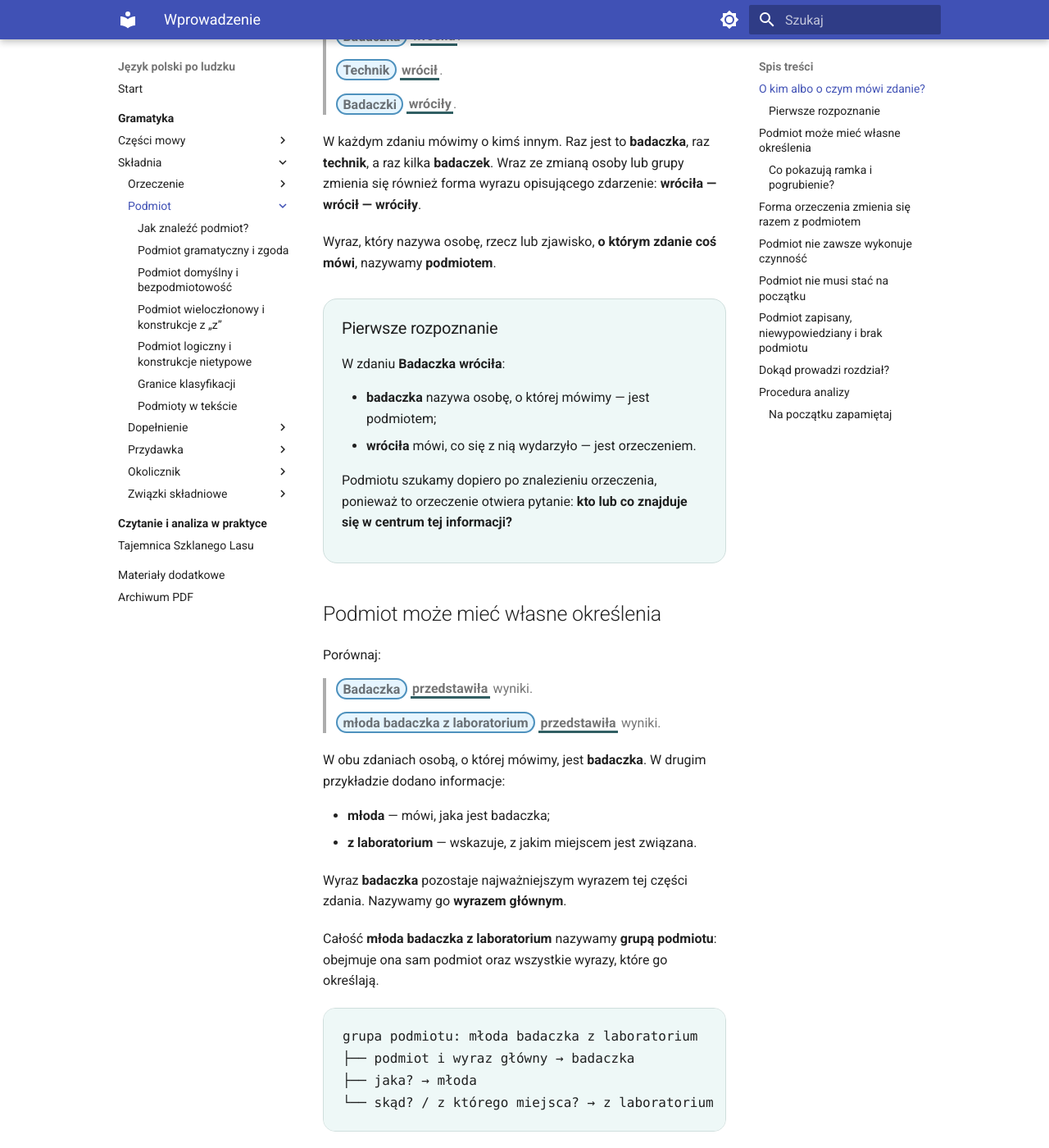
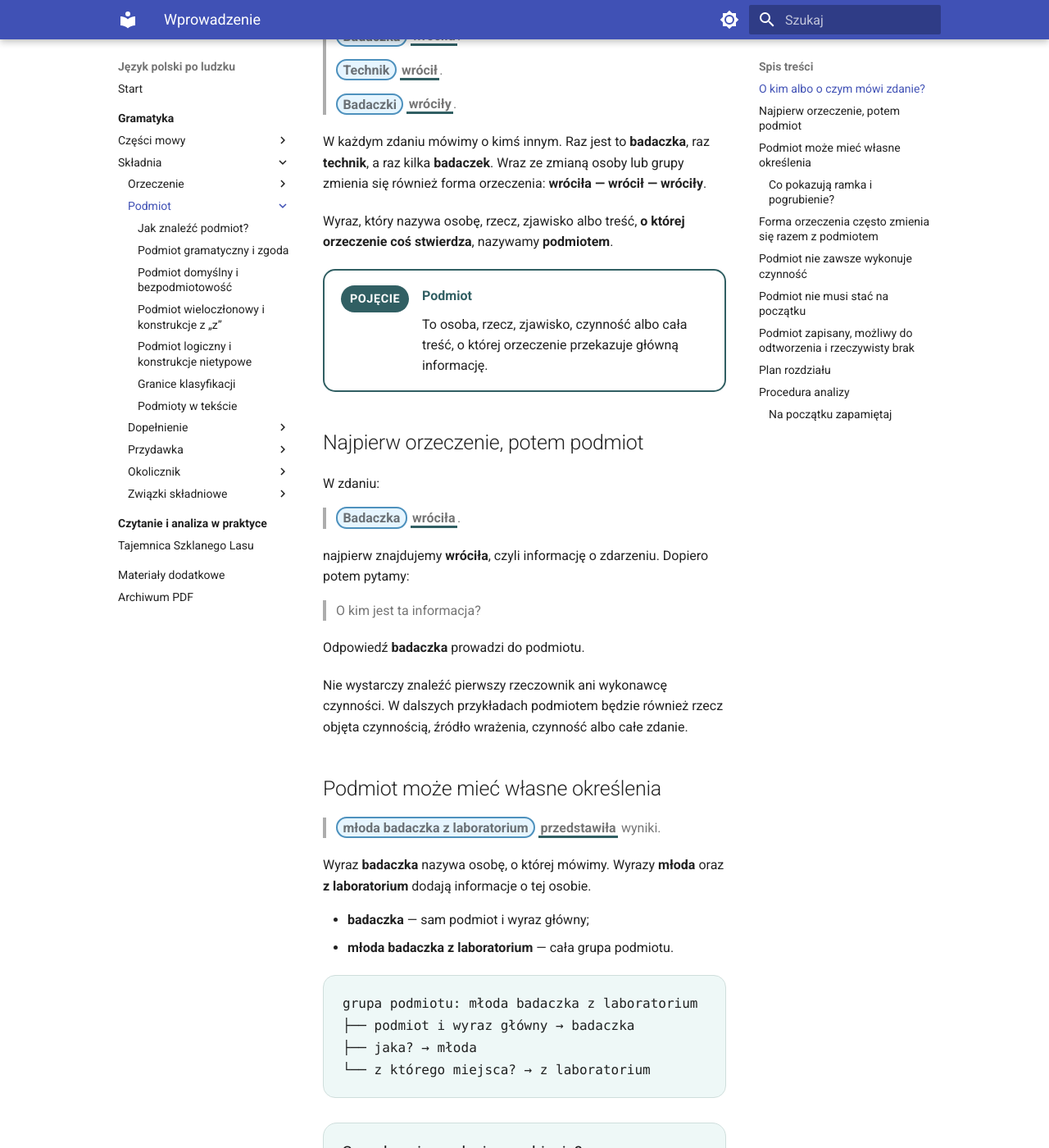
Before and after one commit to dchorazkiewicz/SP_JP, an MkDocs documentation site: the page built from docs/gramatyka/skladnia/podmiot/index.md, in a window 1280 px wide and 1400 px high, scrolled down 249 px. Shown: the whole window at 82% size. Built offline with MkDocs 1.6.1 and Material for MkDocs 9.7.7, drawn with Linux system fonts in a browser that asks for light colours; some of the changed text lies outside the part shown.

Commit message:
Dodaj nową lekcję do mapy działu podmiotu

```diff
--- a/docs/gramatyka/skladnia/podmiot/index.md
+++ b/docs/gramatyka/skladnia/podmiot/index.md
@@ -12,58 +12,55 @@
 
 > <span class="subject-mark subject-mark--grammatical"><strong>Badaczki</strong></span> <span class="subject-predicate">wróciły</span>.
 
-W każdym zdaniu mówimy o kimś innym. Raz jest to **badaczka**, raz **technik**, a raz kilka **badaczek**. Wraz ze zmianą osoby lub grupy zmienia się również forma wyrazu opisującego zdarzenie: **wróciła — wrócił — wróciły**.
+W każdym zdaniu mówimy o kimś innym. Raz jest to **badaczka**, raz **technik**, a raz kilka **badaczek**. Wraz ze zmianą osoby lub grupy zmienia się również forma orzeczenia: **wróciła — wrócił — wróciły**.
 
-Wyraz, który nazywa osobę, rzecz lub zjawisko, **o którym zdanie coś mówi**, nazywamy **podmiotem**.
+Wyraz, który nazywa osobę, rzecz, zjawisko albo treść, **o której orzeczenie coś stwierdza**, nazywamy **podmiotem**.
 
-<div class="subject-summary" markdown>
+<div class="subject-concept">
+  <span class="subject-concept__label">Pojęcie</span>
+  <strong>Podmiot</strong>
+  <p>To osoba, rzecz, zjawisko, czynność albo cała treść, o której orzeczenie przekazuje główną informację.</p>
+</div>
 
-### Pierwsze rozpoznanie
+## Najpierw orzeczenie, potem podmiot
 
-W zdaniu **Badaczka wróciła**:
+W zdaniu:
 
-- **badaczka** nazywa osobę, o której mówimy — jest podmiotem;
-- **wróciła** mówi, co się z nią wydarzyło — jest orzeczeniem.
+> <span class="subject-mark subject-mark--grammatical"><strong>Badaczka</strong></span> <span class="subject-predicate">wróciła</span>.
 
-Podmiotu szukamy dopiero po znalezieniu orzeczenia, ponieważ to orzeczenie otwiera pytanie: **kto lub co znajduje się w centrum tej informacji?**
+najpierw znajdujemy **wróciła**, czyli informację o zdarzeniu. Dopiero potem pytamy:
 
-</div>
+> O kim jest ta informacja?
+
+Odpowiedź **badaczka** prowadzi do podmiotu.
+
+Nie wystarczy znaleźć pierwszy rzeczownik ani wykonawcę czynności. W dalszych przykładach podmiotem będzie również rzecz objęta czynnością, źródło wrażenia, czynność albo całe zdanie.
 
 ## Podmiot może mieć własne określenia
 
-Porównaj:
-
-> <span class="subject-mark subject-mark--grammatical"><strong>Badaczka</strong></span> <span class="subject-predicate">przedstawiła</span> wyniki.
-
 > <span class="subject-mark subject-mark--grammatical">młoda <strong>badaczka</strong> z laboratorium</span> <span class="subject-predicate">przedstawiła</span> wyniki.
 
-W obu zdaniach osobą, o której mówimy, jest **badaczka**. W drugim przykładzie dodano informacje:
+Wyraz **badaczka** nazywa osobę, o której mówimy. Wyrazy **młoda** oraz **z laboratorium** dodają informacje o tej osobie.
 
-- **młoda** — mówi, jaka jest badaczka;
-- **z laboratorium** — wskazuje, z jakim miejscem jest związana.
-
-Wyraz **badaczka** pozostaje najważniejszym wyrazem tej części zdania. Nazywamy go **wyrazem głównym**.
-
-Całość **młoda badaczka z laboratorium** nazywamy **grupą podmiotu**: obejmuje ona sam podmiot oraz wszystkie wyrazy, które go określają.
+- **badaczka** — sam podmiot i wyraz główny;
+- **młoda badaczka z laboratorium** — cała grupa podmiotu.
 
 <div class="subject-tree">grupa podmiotu: młoda badaczka z laboratorium
 ├── podmiot i wyraz główny → badaczka
 ├── jaka? → młoda
-└── skąd? / z którego miejsca? → z laboratorium</div>
+└── z którego miejsca? → z laboratorium</div>
 
 <div class="subject-summary" markdown>
 
 ### Co pokazują ramka i pogrubienie?
 
 - Kolorowa ramka obejmuje całą **grupę podmiotu**.
-- Pogrubienie wskazuje sam **podmiot**, czyli wyraz główny tej grupy.
-- Okoliczniki i dopełnienia zależne od orzeczenia pozostają poza ramką.
-
-W zdaniu **Młoda badaczka z laboratorium przedstawiła wyniki rano** ramka obejmuje wyrazy **młoda badaczka z laboratorium**, ale nie obejmuje wyrazów **wyniki** ani **rano**.
+- Pogrubienie wskazuje sam **podmiot** albo wyraz główny grupy.
+- Okoliczniki i dopełnienia związane z orzeczeniem pozostają poza ramką.
 
 </div>
 
-## Forma orzeczenia zmienia się razem z podmiotem
+## Forma orzeczenia często zmienia się razem z podmiotem
 
 > <span class="subject-mark subject-mark--grammatical"><strong>Badaczka</strong></span> <span class="subject-predicate">pracuje</span>.
 
@@ -73,21 +70,22 @@
 
 > <span class="subject-mark subject-mark--grammatical"><strong>Badaczka</strong></span> <span class="subject-predicate">wróciła</span>.
 
-Forma orzeczenia dostosowuje się do liczby, osoby, a w niektórych formach także do rodzaju podmiotu. Takie dostosowanie nazywamy **zgodą podmiotu z orzeczeniem**.
+Forma orzeczenia dostosowuje się do osoby, liczby, a w niektórych czasach również do rodzaju podmiotu. Takie dostosowanie nazywamy **zgodą podmiotu z orzeczeniem**.
 
-Zgoda jest ważną wskazówką, ale nie zawsze wystarcza sama. W dalszych lekcjach pojawią się konstrukcje takie jak **pięciu uczniów przyszło** albo **Marty nie było**, w których budowa jest mniej typowa.
+Zgoda jest ważną wskazówką, ale nie rozstrzyga każdego przypadku. Przy grupach liczebnikowych, nazwach zbiorowości i konstrukcjach braku forma może wyglądać inaczej.
 
 ## Podmiot nie zawsze wykonuje czynność
 
 <div class="subject-series">
   <div class="subject-row"><span class="subject-badge">czynność</span><p><span class="subject-mark subject-mark--grammatical"><strong>Technik</strong></span> <span class="subject-predicate">naprawił</span> czujnik.</p><span class="subject-note">wykonawca</span></div>
-  <div class="subject-row"><span class="subject-badge">stan</span><p><span class="subject-mark subject-mark--grammatical"><strong>Technik</strong></span> <span class="subject-predicate">jest zmęczony</span>.</p><span class="subject-note">osoba w określonym stanie</span></div>
-  <div class="subject-row"><span class="subject-badge">położenie</span><p>Na stole <span class="subject-predicate">leży</span> <span class="subject-mark subject-mark--grammatical"><strong>raport</strong></span>.</p><span class="subject-note">rzecz, której położenie opisujemy</span></div>
-  <div class="subject-row"><span class="subject-badge">wrażenie</span><p>Marcie <span class="subject-predicate">podoba się</span> <span class="subject-mark subject-mark--grammatical"><strong>muzyka</strong></span>.</p><span class="subject-note">to, co wywołuje wrażenie</span></div>
+  <div class="subject-row"><span class="subject-badge">stan</span><p><span class="subject-mark subject-mark--grammatical"><strong>Technik</strong></span> <span class="subject-predicate">jest zmęczony</span>.</p><span class="subject-note">osoba w stanie</span></div>
+  <div class="subject-row"><span class="subject-badge">położenie</span><p>Na stole <span class="subject-predicate">leży</span> <span class="subject-mark subject-mark--grammatical"><strong>raport</strong></span>.</p><span class="subject-note">rzecz lokalizowana</span></div>
+  <div class="subject-row"><span class="subject-badge">wrażenie</span><p>Marcie <span class="subject-predicate">podoba się</span> <span class="subject-mark subject-mark--grammatical"><strong>muzyka</strong></span>.</p><span class="subject-note">źródło wrażenia</span></div>
   <div class="subject-row"><span class="subject-badge">strona bierna</span><p><span class="subject-mark subject-mark--grammatical"><strong>Czujnik</strong></span> <span class="subject-predicate">został naprawiony</span> przez technika.</p><span class="subject-note">rzecz objęta czynnością</span></div>
+  <div class="subject-row"><span class="subject-badge">czynność jako temat</span><p><span class="subject-mark subject-mark--grammatical"><strong>Czytać</strong></span> <span class="subject-predicate">jest przyjemnie</span>.</p><span class="subject-note">bezokolicznik</span></div>
 </div>
 
-Definicja „podmiot to wykonawca czynności” działa tylko w części zdań. Bezpieczniej powiedzieć: **podmiot nazywa osobę, rzecz lub treść, o której orzeczenie coś stwierdza**.
+Definicja „podmiot to wykonawca czynności” działa tylko w części zdań. Bezpieczniej powiedzieć: **podmiot nazywa to, o czym orzeczenie coś stwierdza**.
 
 ## Podmiot nie musi stać na początku
 
@@ -97,57 +95,57 @@
 
 > Na biurku <span class="subject-predicate">leży</span> <span class="subject-mark subject-mark--grammatical">ważny <strong>dokument</strong></span>.
 
-Pozycja wyrazu nie decyduje o jego funkcji. Podmiot może stać przed orzeczeniem, po nim, a czasem w ogóle nie być zapisany jako osobny wyraz.
+Pozycja nie decyduje o funkcji. Podmiot może stać przed orzeczeniem albo po nim, a czasem nie być zapisany jako osobny wyraz.
 
-## Podmiot zapisany, niewypowiedziany i brak podmiotu
+## Podmiot zapisany, możliwy do odtworzenia i rzeczywisty brak
 
 <div class="subject-comparison">
   <div class="subject-comparison-item"><span class="subject-comparison-label">zapisany</span><p><span class="subject-mark subject-mark--grammatical"><strong>Uczestnicy</strong></span> <span class="subject-predicate">wrócili</span>.</p><p>Wyraz nazywający osoby znajduje się w zdaniu.</p></div>
   <div class="subject-comparison-item"><span class="subject-comparison-label">możliwy do odtworzenia</span><p><span class="subject-predicate">Wróciliśmy</span>. <span class="subject-mark subject-mark--implicit">Mówimy o: <strong>my</strong>.</span></p><p>Końcówka czasownika pozwala ustalić osobę.</p></div>
-  <div class="subject-comparison-item"><span class="subject-comparison-label">nie występuje</span><p><span class="subject-predicate">Zagrzmiało</span>. <span class="subject-mark subject-mark--none">Brak podmiotu.</span></p><p>Zdanie opisuje zjawisko bez wskazywania osoby lub rzeczy, o której można orzekać w zwykły sposób.</p></div>
+  <div class="subject-comparison-item"><span class="subject-comparison-label">nie występuje</span><p><span class="subject-predicate">Zagrzmiało</span>. <span class="subject-mark subject-mark--none">Brak podmiotu.</span></p><p>Nie można odtworzyć osoby ani rzeczy będącej podmiotem.</p></div>
 </div>
 
 Dopiero po zauważeniu tej różnicy wprowadzamy nazwy:
 
-- podmiot zapisany w zdaniu nazywamy **jawnym**;
-- podmiot możliwy do odtworzenia z formy czasownika lub kontekstu nazywamy **domyślnym**;
-- niektóre zdania są **bezpodmiotowe**, ponieważ podmiotu nie można i nie należy do nich dopisywać.
+- podmiot zapisany w zdaniu — **jawny**;
+- podmiot możliwy do odtworzenia — **domyślny**;
+- zdanie, w którym podmiotu nie ma — **bezpodmiotowe**.
 
-## Dokąd prowadzi rozdział?
-
-Najpierw nauczymy się rozpoznawać podmiot w prostym zdaniu. Potem zobaczymy, jak może być wyrażony, dlaczego czasem nie jest zapisany, jak działa kilka równorzędnych podmiotów oraz co dzieje się w mniej typowych konstrukcjach.
+## Plan rozdziału
 
 <div class="subject-topic-grid">
   <a class="subject-topic-card" href="rozpoznawanie/"><span class="subject-topic-number">01</span><strong>Jak znaleźć podmiot?</strong><span>Od orzeczenia do osoby, rzeczy lub treści, o której mówi zdanie.</span></a>
-  <a class="subject-topic-card" href="podmiot-gramatyczny-i-sposoby-wyrazania/"><span class="subject-topic-number">02</span><strong>Podmiot gramatyczny</strong><span>Rzeczowniki, zaimki, wyrazy użyte jak rzeczowniki oraz budowa grupy podmiotu.</span></a>
-  <a class="subject-topic-card" href="podmiot-domyslny-i-zdania-bezpodmiotowe/"><span class="subject-topic-number">03</span><strong>Podmiot domyślny i bezpodmiotowość</strong><span>Kiedy osobę odtwarzamy z formy lub kontekstu, a kiedy podmiotu naprawdę nie ma.</span></a>
+  <a class="subject-topic-card" href="podmiot-gramatyczny-i-sposoby-wyrazania/"><span class="subject-topic-number">02</span><strong>Podmiot gramatyczny</strong><span>Rzeczowniki, zaimki, wyrazy użyte rzeczownikowo i grupa podmiotu.</span></a>
+  <a class="subject-topic-card" href="podmiot-domyslny-i-zdania-bezpodmiotowe/"><span class="subject-topic-number">03</span><strong>Podmiot domyślny i bezpodmiotowość</strong><span>Kiedy osobę odtwarzamy, a kiedy podmiotu naprawdę nie ma.</span></a>
   <a class="subject-topic-card" href="podmiot-wieloczlonowy/"><span class="subject-topic-number">04</span><strong>Więcej niż jeden człon</strong><span>Połączenia przez <em>i</em>, <em>albo</em> oraz konstrukcje z przyimkiem <em>z</em>.</span></a>
-  <a class="subject-topic-card" href="podmiot-logiczny-i-konstrukcje-nietypowe/"><span class="subject-topic-number">05</span><strong>Konstrukcje nietypowe</strong><span>Brak i nieobecność, liczebniki, bezokolicznik oraz całe zdanie w funkcji podmiotu.</span></a>
-  <a class="subject-topic-card" href="granice-klasyfikacji/"><span class="subject-topic-number">06</span><strong>Granice klasyfikacji</strong><span>Zdania podobne z wyglądu, ale zbudowane według innych zasad.</span></a>
-  <a class="subject-topic-card" href="podmioty-w-tekscie/"><span class="subject-topic-number">07</span><strong>Podmioty w tekście</strong><span>Spójna opowieść, kontrola zakresu i uzasadnianie rozpoznań.</span></a>
+  <a class="subject-topic-card" href="podmiot-logiczny-i-konstrukcje-nietypowe/"><span class="subject-topic-number">05</span><strong>Podmiot logiczny i liczebnikowy</strong><span>Brak, nieobecność, przybywanie, ubywanie oraz grupy ilościowe.</span></a>
+  <a class="subject-topic-card" href="podmiot-wyrazony-czynnoscia-i-zdaniem/"><span class="subject-topic-number">06</span><strong>Czynność i całe zdanie jako podmiot</strong><span>Bezokolicznik, treść z własnym orzeczeniem oraz granice z dopełnieniem i bezpodmiotowością.</span></a>
+  <a class="subject-topic-card" href="granice-klasyfikacji/"><span class="subject-topic-number">07</span><strong>Granice klasyfikacji</strong><span>Zdania podobne z wyglądu, ale zbudowane według innych zasad.</span></a>
+  <a class="subject-topic-card" href="podmioty-w-tekscie/"><span class="subject-topic-number">08</span><strong>Podmioty w tekście</strong><span>Spójna opowieść, kontrola zakresu i uzasadnianie rozpoznań.</span></a>
 </div>
 
 ## Procedura analizy
 
 <div class="subject-checklist">
-  <div><strong>Znajdź orzeczenie.</strong> Ustal, jaka informacja tworzy centrum zdania.</div>
+  <div><strong>Znajdź pełne orzeczenie.</strong> Ustal, jaka informacja tworzy centrum zdania.</div>
   <div><strong>Zapytaj, o kim albo o czym jest ta informacja.</strong> Nie wybieraj automatycznie pierwszego rzeczownika.</div>
   <div><strong>Sprawdź formę orzeczenia.</strong> Zobacz, czy zmienia się razem z rozpoznanym podmiotem.</div>
   <div><strong>Oddziel podmiot od jego określeń.</strong> Wskaż wyraz główny oraz całą grupę podmiotu.</div>
   <div><strong>Sprawdź, czy podmiot jest zapisany.</strong> Może być jawny, domyślny albo nie występować.</div>
-  <div><strong>Dopiero potem nazwij dokładny typ konstrukcji.</strong> Termin ma podsumować analizę, a nie ją zastąpić.</div>
+  <div><strong>Uwzględnij nietypowe postacie.</strong> Podmiotem może być grupa liczebnikowa, bezokolicznik albo całe zdanie.</div>
+  <div><strong>Dopiero potem nazwij dokładny typ konstrukcji.</strong></div>
 </div>
 
 <div class="subject-summary" markdown>
 
 ### Na początku zapamiętaj
 
-- Podmiot nazywa osobę, rzecz lub treść, o której orzeczenie coś stwierdza.
+- Podmiot nazywa osobę, rzecz, zjawisko, czynność albo treść, o której orzeczenie coś stwierdza.
 - Podmiot nie zawsze jest wykonawcą czynności.
 - Nie musi stać na początku zdania.
 - W grupie podmiotu pogrubienie wskazuje sam podmiot, a ramka obejmuje także jego określenia.
 - Forma orzeczenia często dostosowuje się do podmiotu; to zjawisko nazywamy zgodą.
-- Podmiot może być zapisany, możliwy do odtworzenia albo nie występować.
+- Podmiot może być zapisany, możliwy do odtworzenia, wyrażony nietypowo albo nie występować.
 
 </div>
 
```
